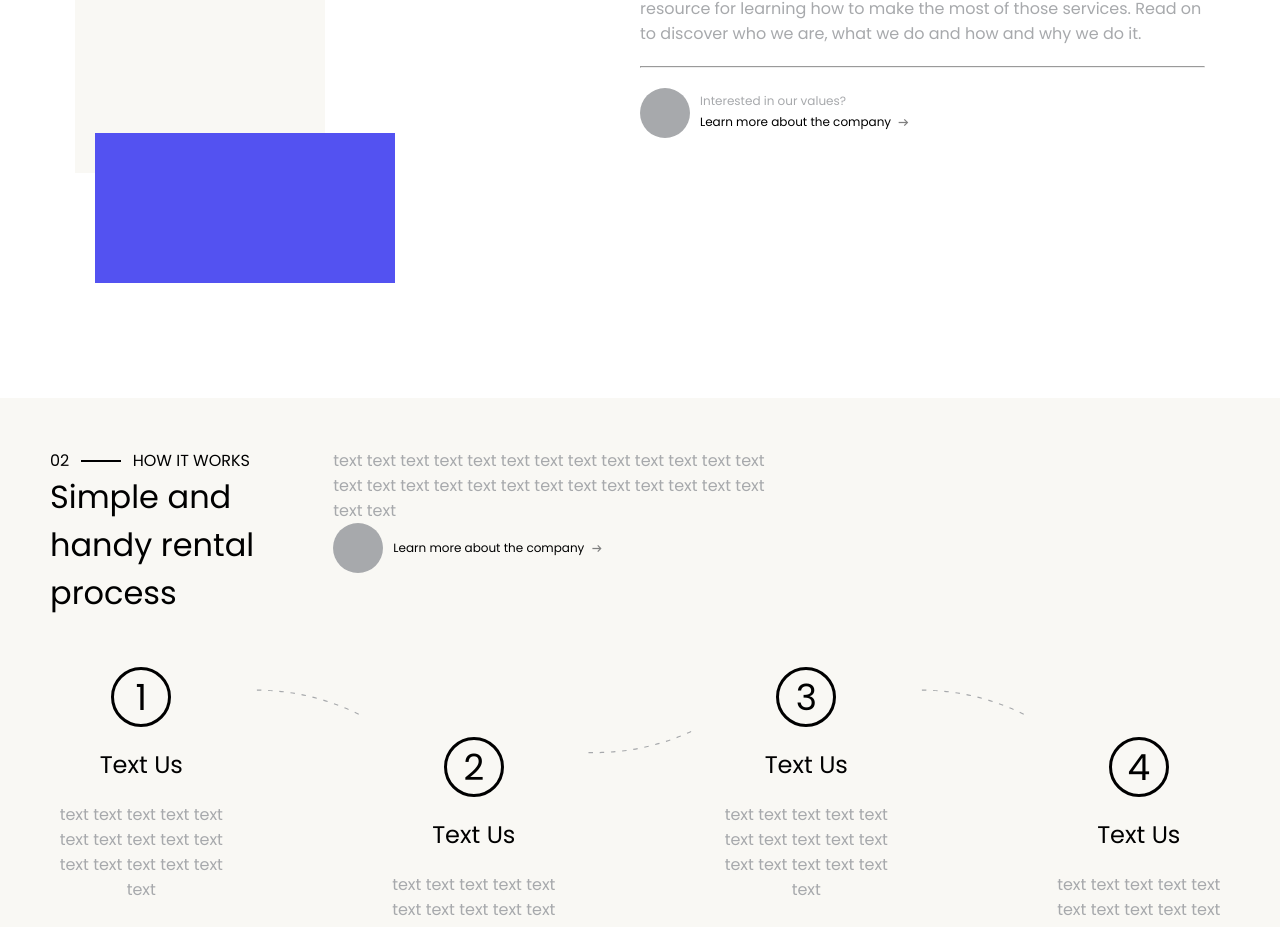
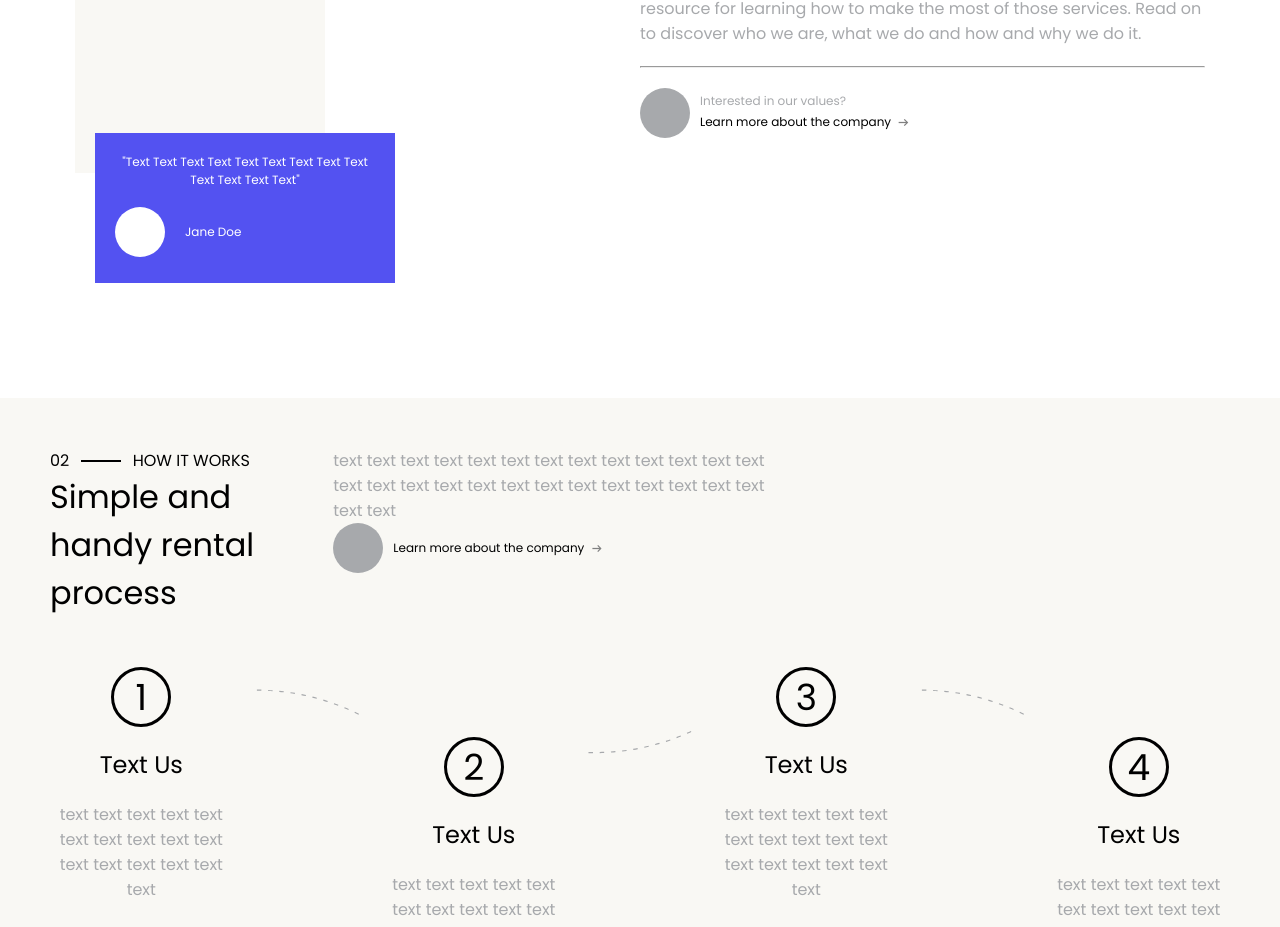
Before and after one commit to StephenTHendrix/facecake, a React (Create React App) app: page / in a window 1280 px wide. Shown: the part 931-1858 px from the top of the page. Built offline with nearby package versions, Linux system fonts and the light colour scheme.

Commit message:
review text

```diff
--- a/src/_pages/pricing/components/card.js
+++ b/src/_pages/pricing/components/card.js
@@ -1,22 +1,34 @@
-import React from 'react';
-import styled from 'styled-components';
-import { colors } from '_constants/styleConstants';
-import { InfoSubmitButton } from './infoSubmitButton';
+import React, { useState } from "react";
+import styled from "styled-components";
+
+import { colors } from "_constants/styleConstants";
+import { InfoSubmitButton } from "./infoSubmitButton";
 
 const Container = styled.div`
   background-color: white;
   text-align: center;
   color: ${colors.darkGray};
   padding: 50px;
+  cursor: pointer;
+
+  &:hover {
+    box-shadow: 0 6px 40px rgba(210, 211, 212, 0.5);
+    transform: translateY(-2px);
+  }
 `;
 
 const Title = styled.div`
   font-size: 24px;
+  ${({ hover }) => hover && `color: ${colors.brand}`}
 `;
 
 const Subtitle = styled.div`
   font-size: 16px;
   margin-bottom: 40px;
+`;
+
+const PriceContainer = styled.div`
+  ${({ hover }) => hover && `color: ${colors.brand}`}
 `;
 
 const Price = styled.span`
@@ -32,14 +44,25 @@ const Divider = styled.hr`
 `;
 
 export const Card = () => {
+  const [hover, setHover] = useState(false);
+  const handleHover = () => {
+    setHover(!hover);
+  };
   return (
-    <Container>
-      <Title>Title Here</Title>
+    <Container onMouseEnter={handleHover} onMouseLeave={handleHover}>
+      <Title hover={hover}>Title Here</Title>
       <Subtitle>Get 2 days/month</Subtitle>
-      <div><Price>$159</Price><Time>/month</Time></div>
+      <PriceContainer hover={hover}>
+        <Price>$159</Price>
+        <Time>/month</Time>
+      </PriceContainer>
       <Divider />
       <Subtitle>Text Text Text Text Text Text Text</Subtitle>
-      <InfoSubmitButton text="Get Started" color={colors.darkGray} />
+      <InfoSubmitButton
+        text="Get Started"
+        color={hover ? colors.brand : colors.darkGray}
+        cursor="pointer"
+      />
     </Container>
-  )
-}
+  );
+};
--- a/src/_pages/services/components/reviewCard.js
+++ b/src/_pages/services/components/reviewCard.js
@@ -1,6 +1,8 @@
-import React from 'react';
-import styled from 'styled-components';
-import { colors } from '_constants/styleConstants';
+import React from "react";
+import styled from "styled-components";
+import { colors } from "_constants/styleConstants";
+
+import { Circle } from "_components/circle";
 
 const Container = styled.div`
   height: 150px;
@@ -10,10 +12,32 @@ const Container = styled.div`
   z-index: 1;
   bottom: 40px;
   left: 20px;
+  color: white;
+  text-align: center;
+  padding: 20px;
+  font-size: 12px;
+`;
+
+const CircleRow = styled.div`
+  display: flex;
+  align-items: center;
+`;
+
+const Name = styled.div`
+  margin-left: 20px;
 `;
 
 export const ReviewCard = () => {
   return (
-    <Container />
-  )
-}
+    <Container>
+      "Text Text Text Text Text Text Text Text Text Text Text Text Text" <br />
+      <br />
+      <CircleRow>
+        <Circle color="white" />
+        <Name>
+        Jane Doe
+        </Name>
+      </CircleRow>
+    </Container>
+  );
+};
```
